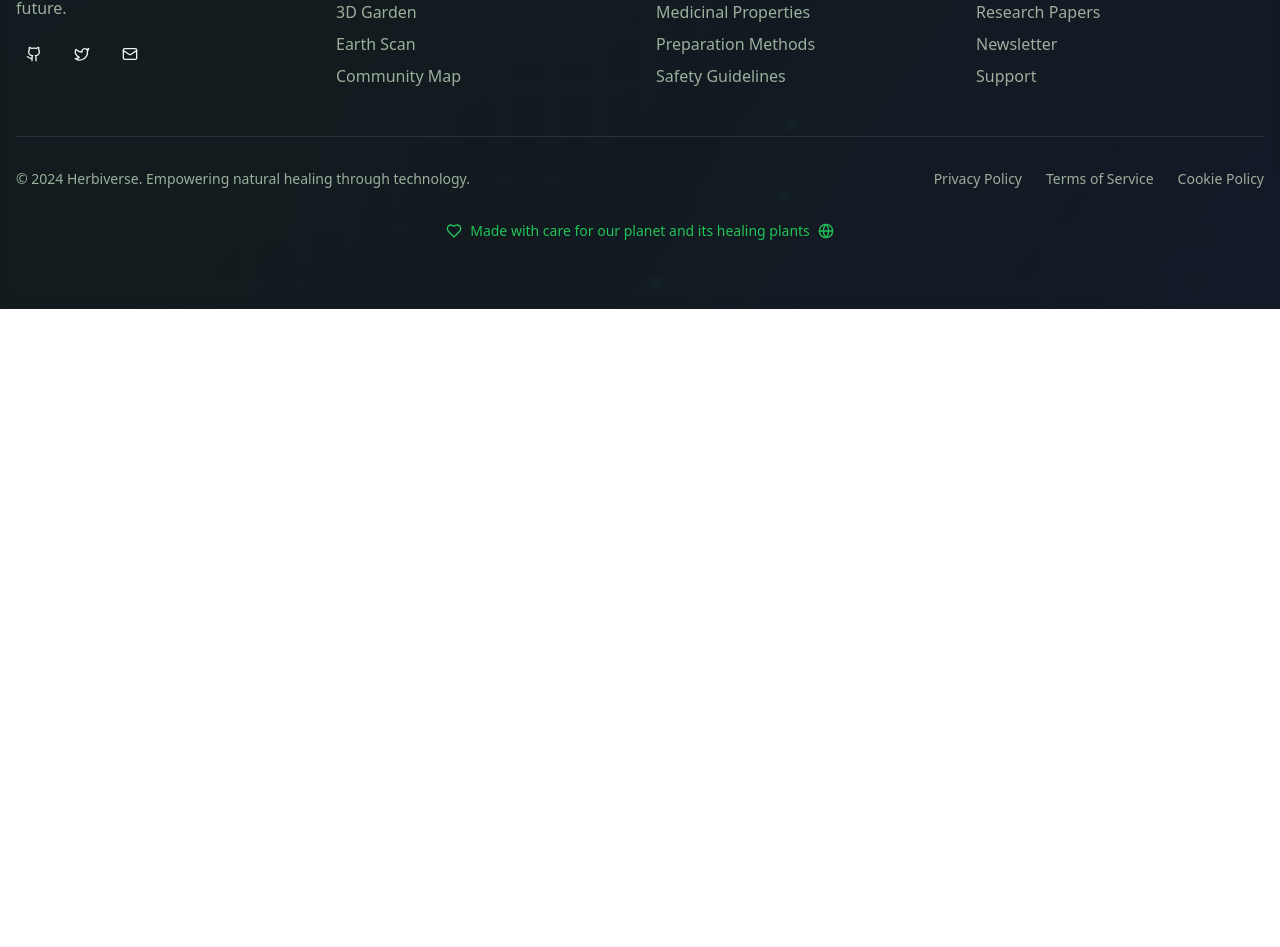
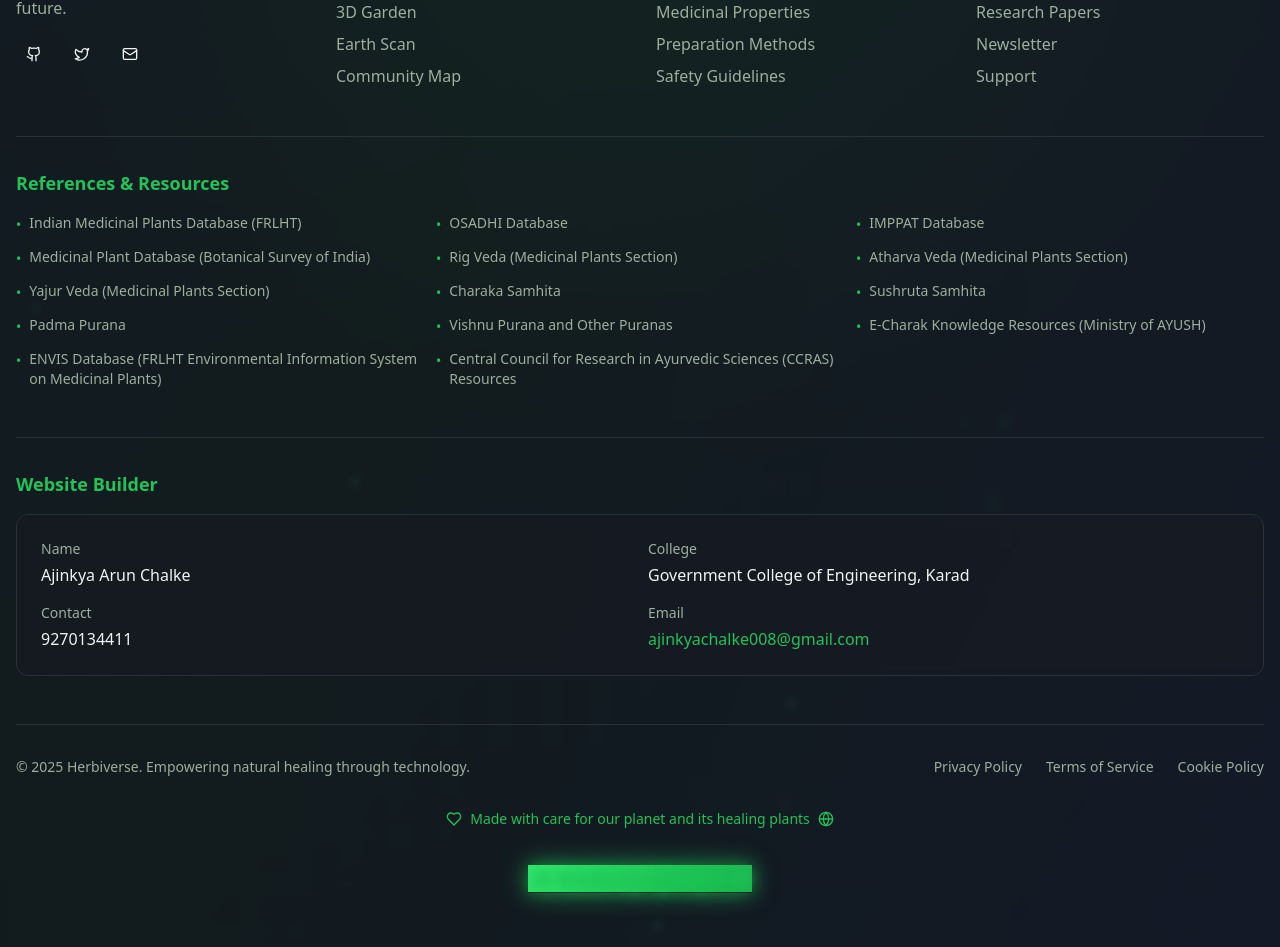
Before and after one commit to ajinkyachalke008/herbiverse-ar-world-11, a React (Vite) app: page /herbal-quest in a window 1280 px wide. Shown: the part 1315-2262 px from the top of the page. Before the commit the page ends 1624 px from the top, so only its background shows below. Built offline with nearby package versions, Linux system fonts and the light colour scheme; the HTML template or start-up script is replaced by a standard one.

Commit message:
Redesign footer with new sections

```diff
--- a/src/components/Footer.tsx
+++ b/src/components/Footer.tsx
@@ -102,6 +102,73 @@ const Footer = () => {
           </motion.div>
         </div>
 
+        {/* References & Resources Section */}
+        <motion.div
+          className="mt-12 pt-8 border-t border-border"
+          initial={{ opacity: 0, y: 20 }}
+          whileInView={{ opacity: 1, y: 0 }}
+          transition={{ duration: 0.6, delay: 0.4 }}
+          viewport={{ once: true }}
+        >
+          <h3 className="text-lg font-semibold text-accent mb-4">References & Resources</h3>
+          <div className="grid grid-cols-1 md:grid-cols-2 lg:grid-cols-3 gap-3">
+            {[
+              "Indian Medicinal Plants Database (FRLHT)",
+              "OSADHI Database",
+              "IMPPAT Database",
+              "Medicinal Plant Database (Botanical Survey of India)",
+              "Rig Veda (Medicinal Plants Section)",
+              "Atharva Veda (Medicinal Plants Section)",
+              "Yajur Veda (Medicinal Plants Section)",
+              "Charaka Samhita",
+              "Sushruta Samhita",
+              "Padma Purana",
+              "Vishnu Purana and Other Puranas",
+              "E-Charak Knowledge Resources (Ministry of AYUSH)",
+              "ENVIS Database (FRLHT Environmental Information System on Medicinal Plants)",
+              "Central Council for Research in Ayurvedic Sciences (CCRAS) Resources"
+            ].map((resource, index) => (
+              <div key={index} className="text-sm text-muted-foreground flex items-start space-x-2">
+                <span className="text-accent mt-0.5">•</span>
+                <span>{resource}</span>
+              </div>
+            ))}
+          </div>
+        </motion.div>
+
+        {/* Website Builder Information */}
+        <motion.div
+          className="mt-12 pt-8 border-t border-border"
+          initial={{ opacity: 0, y: 20 }}
+          whileInView={{ opacity: 1, y: 0 }}
+          transition={{ duration: 0.6, delay: 0.5 }}
+          viewport={{ once: true }}
+        >
+          <h3 className="text-lg font-semibold text-accent mb-4">Website Builder</h3>
+          <div className="bg-card/30 backdrop-blur-sm rounded-lg p-6 border border-border">
+            <div className="grid grid-cols-1 md:grid-cols-2 gap-4">
+              <div>
+                <p className="text-sm text-muted-foreground mb-1">Name</p>
+                <p className="text-foreground font-medium">Ajinkya Arun Chalke</p>
+              </div>
+              <div>
+                <p className="text-sm text-muted-foreground mb-1">College</p>
+                <p className="text-foreground font-medium">Government College of Engineering, Karad</p>
+              </div>
+              <div>
+                <p className="text-sm text-muted-foreground mb-1">Contact</p>
+                <p className="text-foreground font-medium">9270134411</p>
+              </div>
+              <div>
+                <p className="text-sm text-muted-foreground mb-1">Email</p>
+                <a href="mailto:ajinkyachalke008@gmail.com" className="text-accent hover:underline font-medium">
+                  ajinkyachalke008@gmail.com
+                </a>
+              </div>
+            </div>
+          </div>
+        </motion.div>
+
         {/* Bottom Section */}
         <motion.div
           className="border-t border-border mt-12 pt-8 flex flex-col md:flex-row justify-between items-center"
@@ -111,7 +178,7 @@ const Footer = () => {
           viewport={{ once: true }}
         >
           <p className="text-muted-foreground text-sm mb-4 md:mb-0">
-            © 2024 Herbiverse. Empowering natural healing through technology.
+            © 2025 Herbiverse. Empowering natural healing through technology.
           </p>
           <div className="flex items-center space-x-6 text-sm">
             <a href="#" className="text-muted-foreground hover:text-accent transition-colors">
@@ -131,7 +198,7 @@ const Footer = () => {
           className="mt-8 text-center"
           initial={{ opacity: 0, y: 10 }}
           whileInView={{ opacity: 1, y: 0 }}
-          transition={{ duration: 0.6, delay: 0.5 }}
+          transition={{ duration: 0.6, delay: 0.6 }}
           viewport={{ once: true }}
         >
           <div className="inline-flex items-center space-x-2 text-sm text-accent">
@@ -140,6 +207,31 @@ const Footer = () => {
             <Globe className="w-4 h-4" />
           </div>
         </motion.div>
+
+        {/* Futuristic Signature */}
+        <motion.div
+          className="mt-8 text-center"
+          initial={{ opacity: 0, scale: 0.9 }}
+          whileInView={{ opacity: 1, scale: 1 }}
+          transition={{ duration: 0.8, delay: 0.7 }}
+          viewport={{ once: true }}
+        >
+          <motion.div
+            className="inline-block text-glow animate-pulse-glow"
+            animate={{
+              textShadow: [
+                "0 0 10px hsl(var(--accent)), 0 0 20px hsl(var(--accent))",
+                "0 0 20px hsl(var(--accent)), 0 0 30px hsl(var(--accent)), 0 0 40px hsl(var(--primary))",
+                "0 0 10px hsl(var(--accent)), 0 0 20px hsl(var(--accent))"
+              ]
+            }}
+            transition={{ duration: 2, repeat: Infinity, ease: "easeInOut" }}
+          >
+            <span className="text-xl font-bold bg-gradient-glow bg-clip-text text-transparent">
+              ✨ Made by Ajinkya ✨
+            </span>
+          </motion.div>
+        </motion.div>
       </div>
     </footer>
   );
```
